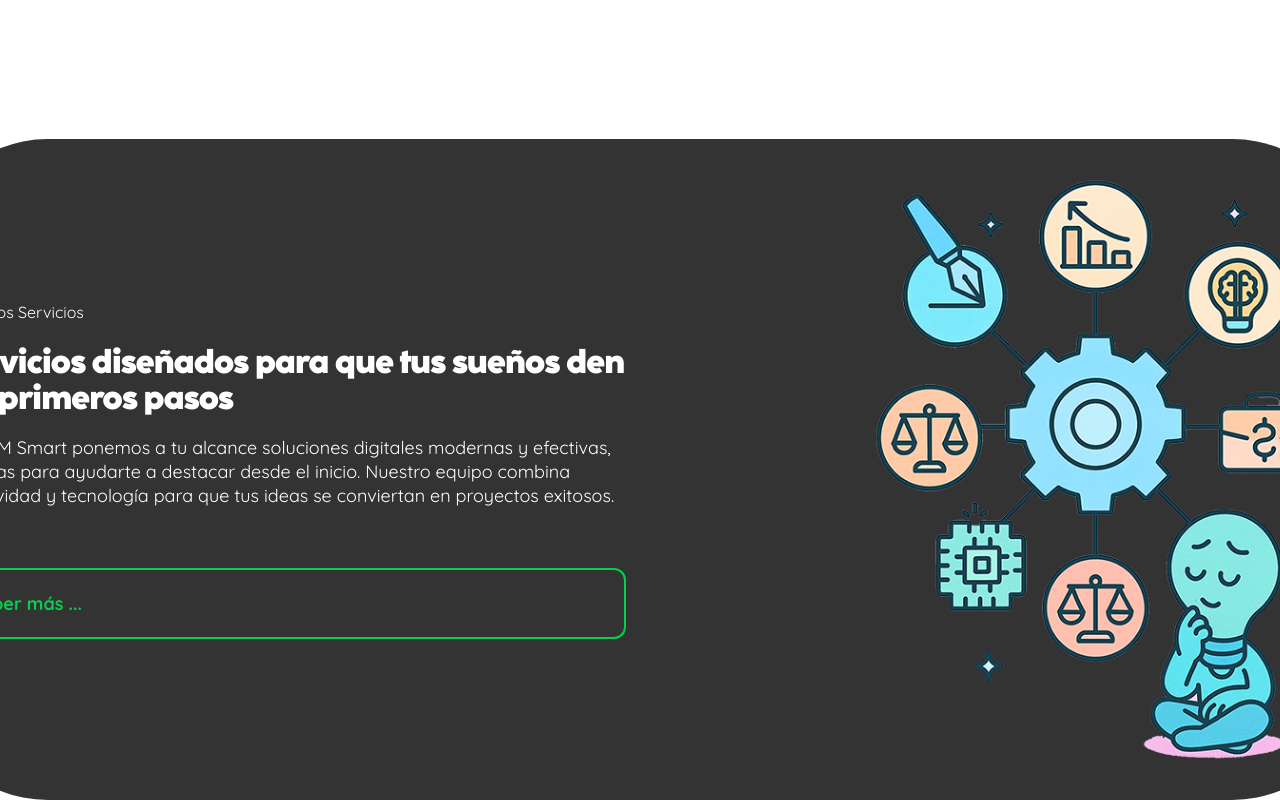
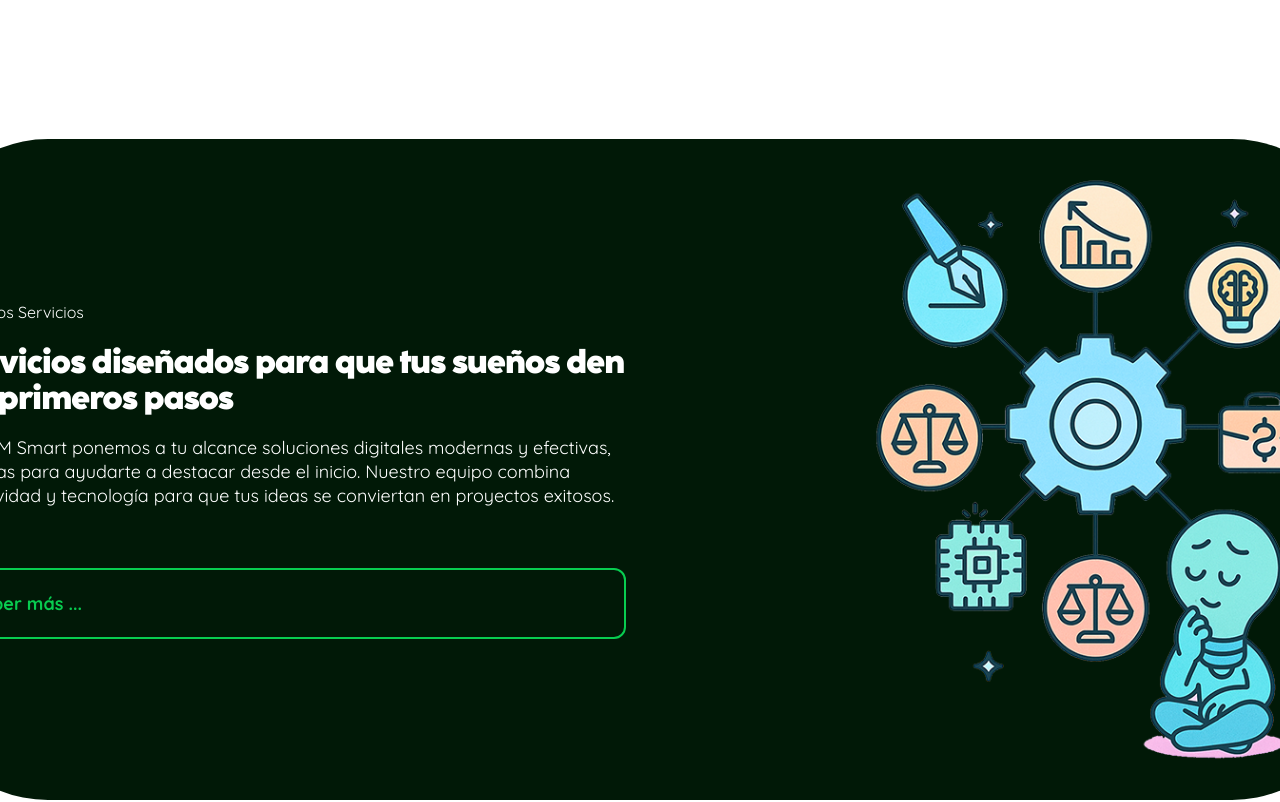
Before and after one commit to kcmsmartdev/kcmsmartweboficial, a website: page index.html in a window 1280 px wide. Shown: the part 1760-2562 px from the top of the page. Drawn offline with Linux system fonts and the light colour scheme; a web font is replaced by a local one.

```diff
--- a/index.html
+++ b/index.html
@@ -133,7 +133,7 @@
             </div>
         </section>
 
-       <section class="w-full h-full lg:w-[1440px] bg-[#333333] mt-20 mb-20 lg:mt-40 flex flex-col lg:flex-row p-7 gap-7 items-center rounded-4xl lg:rounded-[128px]">
+       <section class="w-full h-full lg:w-[1440px] bg-[#011907] mt-20 mb-20 lg:mt-40 flex flex-col lg:flex-row p-7 gap-7 items-center rounded-4xl lg:rounded-[128px]">
 
             <div class="w-full h-full flex flex-col gap-5">
                 <span class="text-[1rem] font-QuicksandRegular text-white">Nuestros Servicios</span>
```
